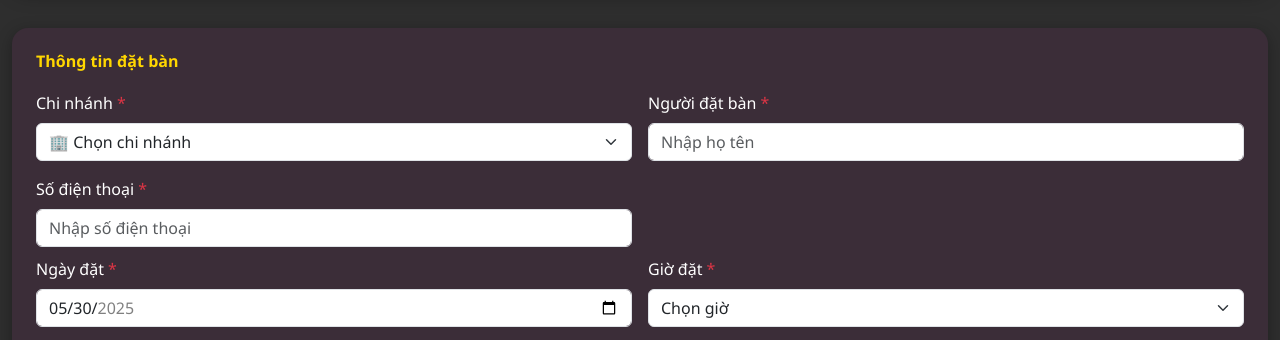
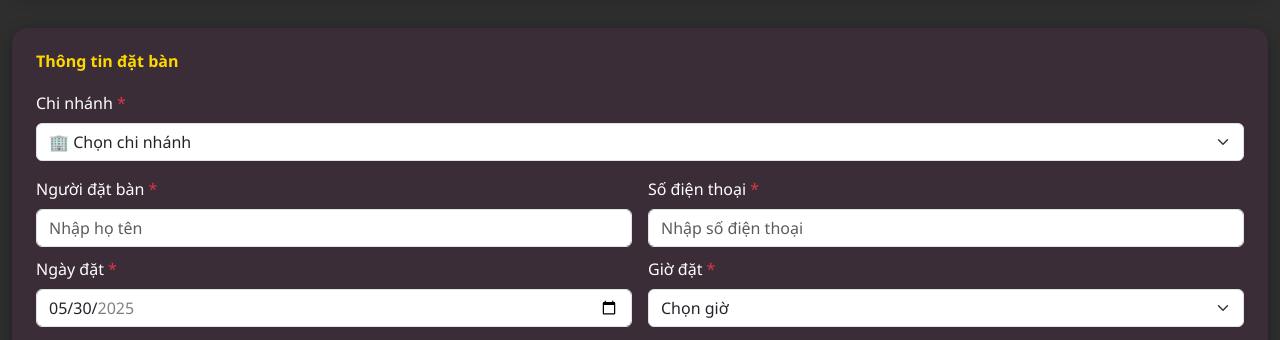
Before and after one commit to GertKamp/mars, a plain HTML site: page index.html in a window 1280 px wide. Shown: the part 426-766 px from the top of the page. Drawn offline with nearby package versions, Linux system fonts and the light colour scheme; no server answers.

Commit message:
Update index.html

```diff
--- a/index.html
+++ b/index.html
@@ -424,7 +424,7 @@
             <h4>Thông tin đặt bàn</h4>
             <form>
                 <div class="row g-3" style="margin-bottom:10px;">
-                    <div class="col-md-6">
+                    <div class="col-md-6 w-100">
                         <label for="event-type" class="form-label">Chi nhánh <span class="text-danger">*</span></label>
                         <select class="form-select" id="chinhanhid" required>
                             <option value="">🏢 Chọn chi nhánh</option>
```
